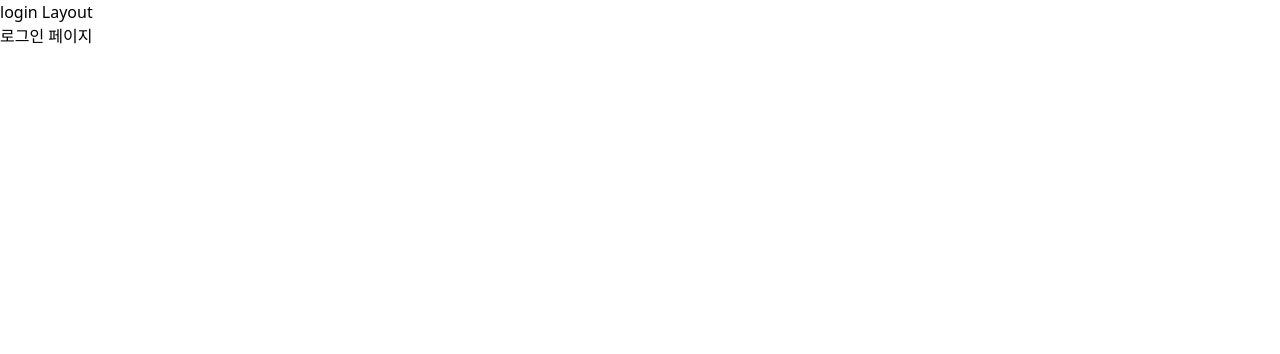
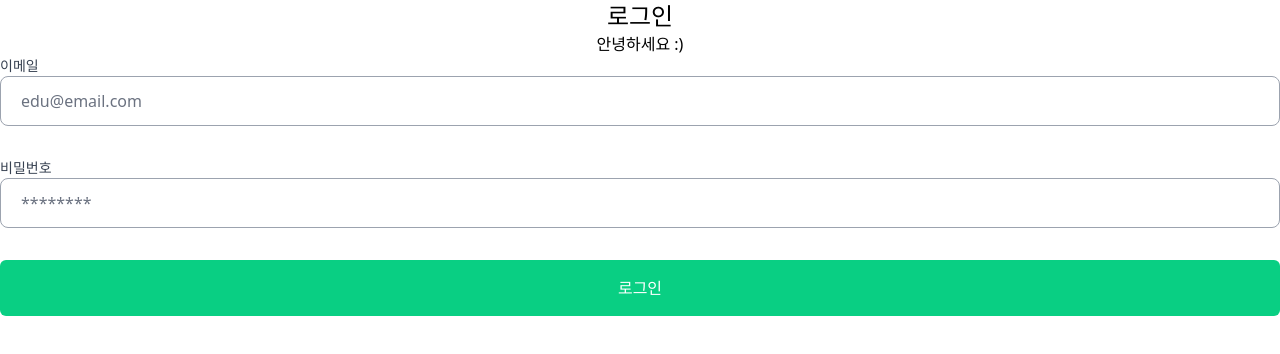
Before and after one commit to FESPfinal/EDUTUBE, a Next.js app: page /login in a window 1280 px wide. Shown: the top 354 px of the page. Built offline with nearby package versions, Linux system fonts and the light colour scheme; no server answers.

Commit message:
Feat: 로그인 기능 구현중

```diff
--- a/app/login/layout.tsx
+++ b/app/login/layout.tsx
@@ -1,10 +1,7 @@
+import ReactQueryClient from '@/helper/utils/ReactQueryClient';
+
 const Layout = ({ children }: { children: React.ReactNode }) => {
-  return (
-    <form>
-      <h2>login Layout</h2>
-      {children}
-    </form>
-  );
+  return <ReactQueryClient>{children}</ReactQueryClient>;
 };
 
 export default Layout;
--- a/app/login/page.tsx
+++ b/app/login/page.tsx
@@ -1,8 +1,10 @@
-const Login = () => {
+import Login from '@/components/views/login/Login';
+
+const LoginPage = () => {
   return (
     <>
-      <h3>로그인 페이지</h3>
+      <Login />
     </>
   );
 };
-export default Login;
+export default LoginPage;
--- /dev/null
+++ b/src/components/views/login/Login.tsx
@@ -0,0 +1,87 @@
+'use client';
+
+import useLogin from '@/queries/login/useLogin';
+import { yupResolver } from '@hookform/resolvers/yup';
+import { useForm } from 'react-hook-form';
+import * as yup from 'yup';
+
+const schema = yup.object().shape({
+  email: yup.string().email().required('이메일 형식이 잘못되었습니다.'),
+  password: yup
+    .string()
+    .matches(
+      /^(?=.*[A-Za-z])(?=.*\d)(?=.*[@!%*#?&])[A-Za-z\d@!%*#?&]{8,}$/,
+      '8글자 이상 영문자, 숫자, 특수문자를 조합해서 입력하세요.',
+    )
+    .required('비밀번호를 입력해 주세요'),
+});
+
+type FormData = yup.InferType<typeof schema>;
+
+const Login = () => {
+  const {
+    handleSubmit,
+    register,
+    formState: { errors },
+  } = useForm<FormData>({ resolver: yupResolver(schema) });
+
+  const { mutate: loginMutate, data: loginData } = useLogin();
+  const onSubmit = (data: FormData) => {
+    loginMutate(
+      {
+        email: data.email,
+        password: data.password,
+      },
+      {
+        onSuccess: data => {
+          console.log(data);
+        },
+        onError: () => {
+          alert('아이디 혹은 비밀번호가 일치하지 않습니다.');
+        },
+      },
+    );
+  };
+
+  return (
+    <>
+      <div className="text-center">
+        <p className="text-2xl">로그인</p>
+        <p>안녕하세요 :)</p>
+      </div>
+      <form onSubmit={handleSubmit(onSubmit)} className="space-y-6">
+        <label className="block text-sm font-medium text-gray-700 ">
+          이메일
+          <div className="flex items-center">
+            <input
+              type="text"
+              placeholder="edu@email.com"
+              {...register('email', { required: true })}
+              className="w-full px-5 py-3 border border-gray-400 rounded-lg outline-none focus:shadow-outline"
+            />
+          </div>
+          <p className="text-red-400 h-2">{errors.email?.message}</p>
+        </label>
+        <label className="block text-sm font-medium text-gray-700 ">
+          비밀번호
+          <div className="flex items-center">
+            <input
+              type="password"
+              placeholder="********"
+              {...register('password', { required: true })}
+              className="w-full px-5 py-3 border border-gray-400 rounded-lg outline-none focus:shadow-outline"
+            />
+          </div>
+          <p className="text-red-400 h-2">{errors.password?.message}</p>
+        </label>
+        <button
+          type="submit"
+          className="w-full px-3 py-4 text-white bg-light-main rounded-md hover:bg-dark-main focus:outline-none"
+        >
+          로그인{' '}
+        </button>
+      </form>
+    </>
+  );
+};
+export default Login;
--- /dev/null
+++ b/src/queries/login/useLogin.ts
@@ -0,0 +1,23 @@
+'use client';
+
+import { useMutation } from '@tanstack/react-query';
+import axios from 'axios';
+
+type LoginData = {
+  email: string;
+  password: string;
+};
+
+const BASE_URL = process.env.NEXT_PUBLIC_EDUTUBE_API;
+const URL = '/users/login';
+
+const axiosPost = async (data: LoginData) => {
+  const response = await axios.post(BASE_URL + URL, data);
+  return response.data.item;
+};
+
+const useLogin = () => {
+  return useMutation({ mutationFn: (data: LoginData) => axiosPost(data) });
+};
+
+export default useLogin;
```
